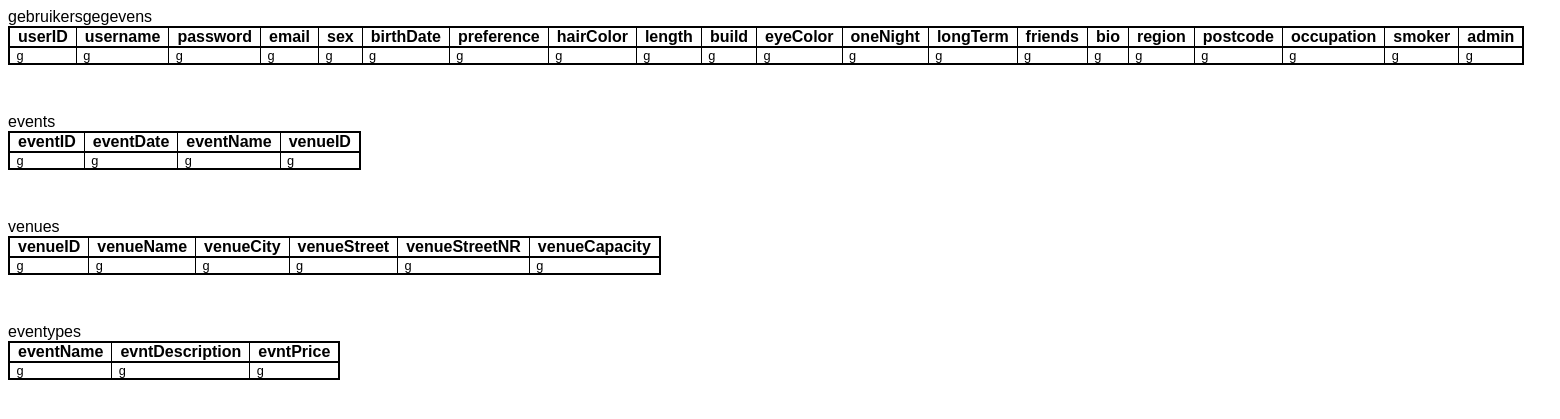
After one commit to jan-vandorpe/Scrumdating, a PHP site: template presentation/attributen.twig in a window 1560 px wide. The commit adds this page. Shown: the top 419 px of the page. Run offline with PHP 8.4, Linux system fonts and the light colour scheme; the template is opened without the code that fills it, so the values that code supplies are empty; some libraries are stand-ins or nearby versions.

Commit message:
commit the shit

```diff
--- /dev/null
+++ b/presentation/attributen.twig
@@ -0,0 +1,137 @@
+<!DOCTYPE html>
+<!--
+To change this license header, choose License Headers in Project Properties.
+To change this template file, choose Tools | Templates
+and open the template in the editor.
+-->
+<html>
+    <head>
+        <title>Attributen</title>
+        <meta charset="UTF-8">
+        <meta name="viewport" content="width=device-width, initial-scale=1.0">
+        <link rel="stylesheet" href="css/attributen_style.css" />
+    </head>
+    <body>
+        <div>
+            <table class="users">
+                <caption>gebruikersgegevens</caption>
+                <thead>
+                    <tr>
+                        <th>userID</th>
+                        <th>username</th>
+                        <th>password</th>
+                        <th>email</th>
+                        <th>sex</th>
+                        <th>birthDate</th>
+                        <th>preference</th>
+                        <th>hairColor</th>
+                        <th>length</th>
+                        <th>build</th>
+                        <th>eyeColor</th>
+                        <th>oneNight</th>
+                        <th>longTerm</th>
+                        <th>friends</th>
+                        <th>bio</th>
+                        <th>region</th>
+                        <th>postcode</th>
+                        <th>occupation</th>
+                        <th>smoker</th>
+                        <th>admin</th>
+                    </tr>
+                </thead>
+                <tbody>
+                    <tr>
+                        <td>g</td>
+                        <td>g</td>
+                        <td>g</td>
+                        <td>g</td>
+                        <td>g</td>
+                        <td>g</td>
+                        <td>g</td>
+                        <td>g</td>
+                        <td>g</td>
+                        <td>g</td>
+                        <td>g</td>
+                        <td>g</td>
+                        <td>g</td>
+                        <td>g</td>
+                        <td>g</td>
+                        <td>g</td>
+                        <td>g</td>
+                        <td>g</td>
+                        <td>g</td>
+                        <td>g</td>
+                    </tr>
+                </tbody>
+            </table>
+        </div>
+        <div>
+
+            <table class="events">
+                <caption>events</caption>
+                <thead>
+                    <tr>
+                        <th>eventID</th>
+                        <th>eventDate</th>
+                        <th>eventName</th>
+                        <th>venueID</th>
+                    </tr>
+                </thead>
+                <tbody>
+                    <tr>
+                        <td>g</td>
+                        <td>g</td>
+                        <td>g</td>
+                        <td>g</td>
+                    </tr>
+                </tbody>
+            </table>
+
+        </div>
+        <div>
+            <table class="venues">
+                <caption>venues</caption>
+                <thead>
+                    <tr>
+                        <th>venueID</th>
+                        <th>venueName</th>
+                        <th>venueCity</th>
+                        <th>venueStreet</th>
+                        <th>venueStreetNR</th>
+                        <th>venueCapacity</th>
+                    </tr>
+                </thead>
+                <tbody>
+                    <tr>
+                        <td>g</td>
+                        <td>g</td>
+                        <td>g</td>
+                        <td>g</td>
+                        <td>g</td>
+                        <td>g</td>
+                    </tr>
+                </tbody>
+            </table>
+        </div>
+        <div>
+            <table class="eventtypes">
+                <caption>eventypes</caption>
+                <thead>
+                    <tr>
+                        <th>eventName</th>
+                        <th>evntDescription</th>
+                        <th>evntPrice</th>
+                    </tr>
+                </thead>
+                <tbody>
+                    <tr>
+                        <td>g</td>
+                        <td>g</td>
+                        <td>g</td>
+                    </tr>
+                </tbody>
+            </table>
+
+        </div>
+    </body>
+</html>
--- /dev/null
+++ b/presentation/css/attributen_style.css
@@ -0,0 +1,38 @@
+/*
+To change this license header, choose License Headers in Project Properties.
+To change this template file, choose Tools | Templates
+and open the template in the editor.
+*/
+/*
+    Created on : 16-mrt-2016, 9:41:38
+    Author     : cyber05
+*/
+
+
+
+body{
+    font-size: 100%;
+    font-family: arial, sans-serif;
+}
+caption{
+    text-align: left;
+}
+table {
+    margin-bottom: 3em;
+    border-collapse: collapse;
+    empty-cells: show;
+
+}
+
+ th, td{
+    padding: 0 0.5em 0;
+    border:1px solid black;
+}
+
+td{
+    font-size: 0.8em;
+}
+
+thead, tfoot, tbody {
+    border: 2px solid black;
+}
```
Also changed, not shown: presentation/css/style.css (+39 -10 lines), presentation/index.html (+24 -52 lines), presentation/profielaanmaak.html (added, +103 -0 lines).
